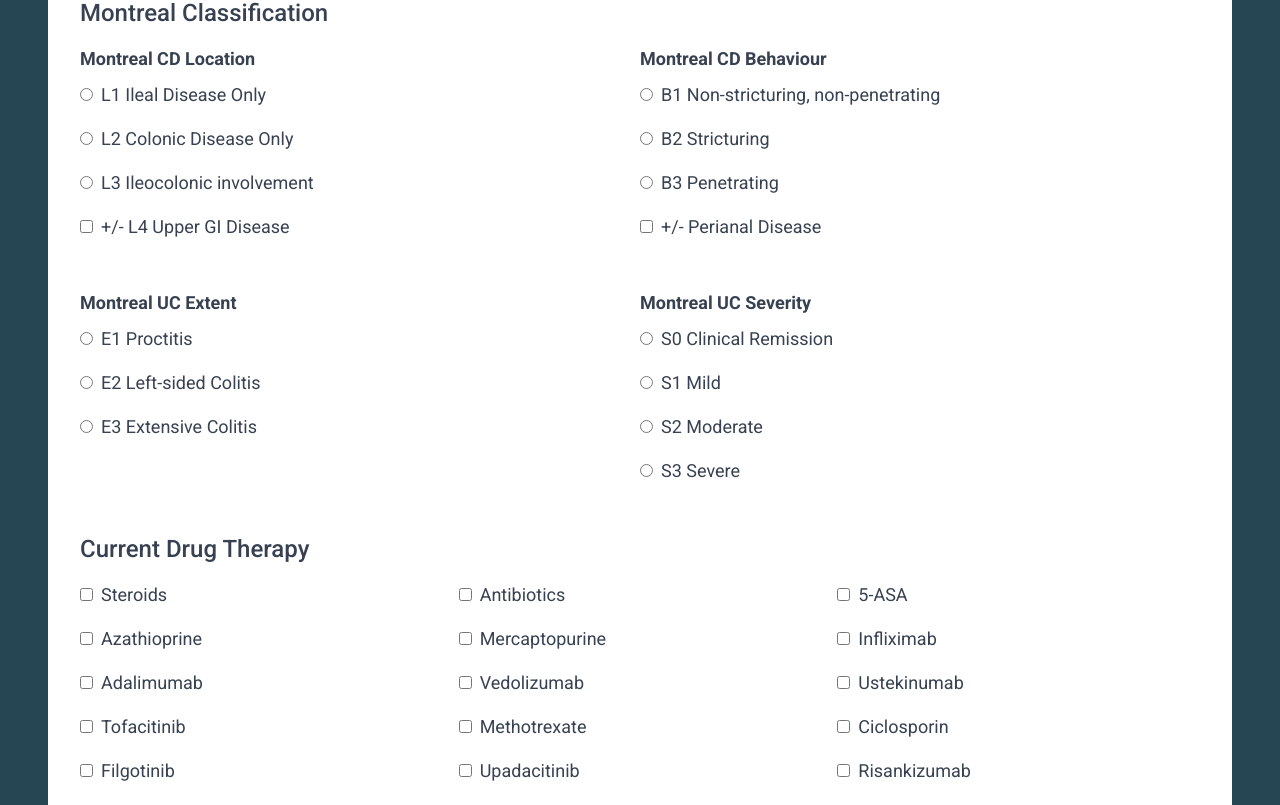
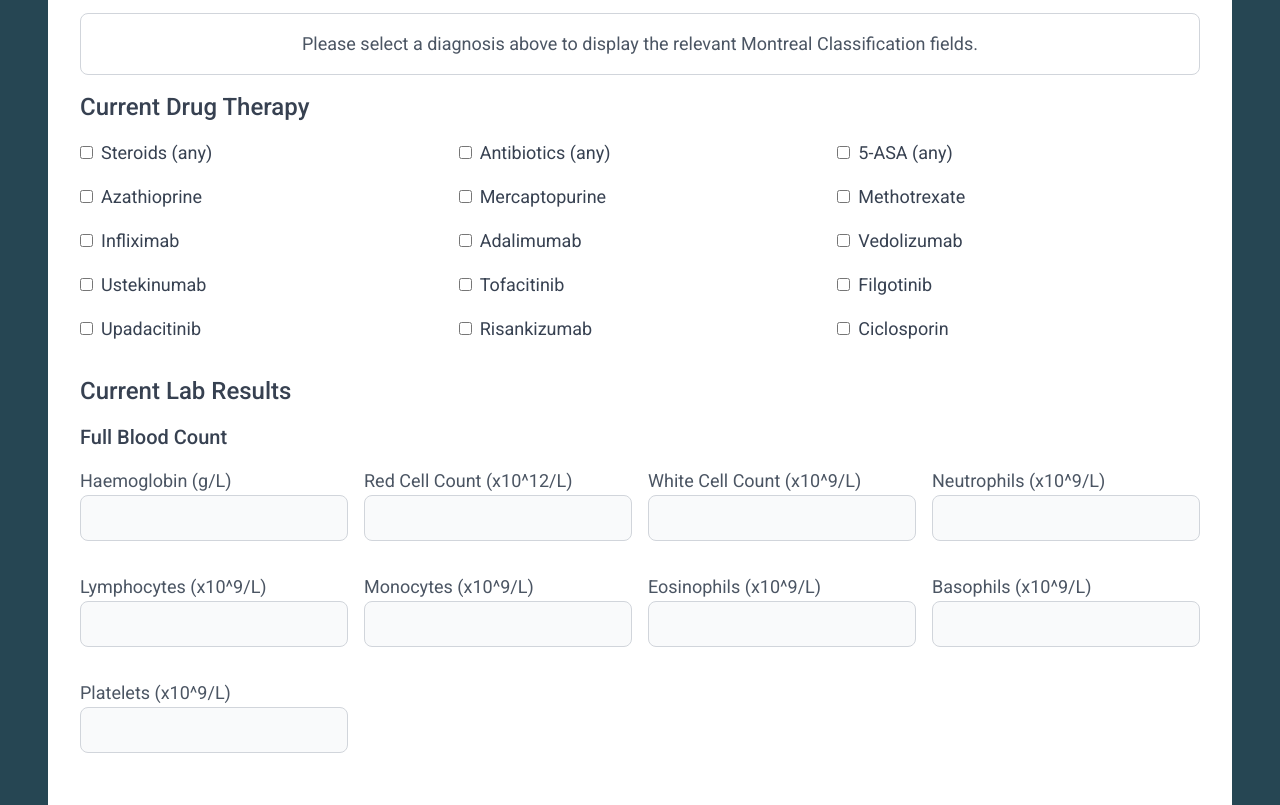
Before and after one commit to shaunchuah/musicstudy_nextjs, a Next.js app: page /fatigue-predictor in a window 1280 px wide. Shown: the part 863-1668 px from the top of the page. Built offline with nearby package versions, Linux system fonts and the light colour scheme.

Commit message:
Configure input form to show conditional fields depending on diagnosis grouping. Associated animation. Refactor checkbox field into separate component.

```diff
--- /dev/null
+++ b/components/forms/CheckboxField.js
@@ -0,0 +1,10 @@
+export default function CheckboxField({ id, label, register }) {
+    return (
+      <div>
+        <input type="checkbox" id={id} {...register(id)} />
+        <label htmlFor={id} className="ml-2">
+          {label}
+        </label>
+      </div>
+    );
+  }
--- a/pages/fatigue-predictor.js
+++ b/pages/fatigue-predictor.js
@@ -1,6 +1,7 @@
 import MotionPage from "../components/MotionPage";
 import SectionHeader from "../components/SectionHeader";
 import SectionWrapper from "../components/SectionWrapper";
+import CheckboxField from "../components/forms/CheckboxField";
 import { useForm, SubmitHandler } from "react-hook-form";
 import { useState } from "react";
 
@@ -11,6 +12,7 @@
     watch,
     formState: { errors },
   } = useForm();
+  const studyGroup = watch("study_group");
   const [result, setResult] = useState(null);
   const [isLoading, setIsLoading] = useState(false);
   const onSubmit = async (data) => {
@@ -55,7 +57,7 @@
           <SectionHeader title="Fatigue Predictor" />
 
           <div
-            class=" items-center px-8 py-4 mb-4 text-red-800 rounded-lg bg-red-100 "
+            class=" items-center px-4 md:px-8 py-4 mb-4 text-red-800 rounded-lg bg-red-100 "
             role="alert"
           >
             <div className="flex flex-row items-center mb-2">
@@ -76,16 +78,16 @@
             <div>
               <p className="mb-1">
                 This fatigue predictor is for research use/interest only and has
-                not been validated. We may record your responses to improve the model.
+                not been validated. We may record your responses to improve the
+                model.
               </p>
-
             </div>
           </div>
 
-          <div className="flex flex-col text-lg bg-white rounded-lg p-8 text-gray-700">
+          <div className="flex flex-col text-lg bg-white rounded-lg p-4 md:p-8 text-gray-700">
             <form onSubmit={handleSubmit(onSubmit)}>
-              <div className="grid md:grid-cols-2 gap-4">
-                <div class="mb-4 md:mb-0">
+              <div className="grid md:grid-cols-2 gap-4 mb-4">
+                <div class="mb-4 ">
                   <h3 className="text-2xl font-medium mb-4">Demographics</h3>
 
                   <div class="mb-4">
@@ -155,7 +157,7 @@
 
                   <div class="mb-4">
                     <label for="weight" class="mb-4 text-gray-600 ">
-                      Weight
+                      Weight (kg)
                     </label>
                     <input
                       type="number"
@@ -172,7 +174,7 @@
                       </span>
                     )}
                   </div>
-                  <div class="mb-4">
+                  <div class="">
                     <label for="is_smoker" class="mb-4 text-gray-600 ">
                       Smoking Status
                     </label>
@@ -264,14 +266,25 @@
                 </div>
               </div>
 
-              <h3 className="text-2xl font-medium mb-4 mt-12">
+              <h3 className="text-2xl font-medium mb-4 mt-4">
                 Montreal Classification
               </h3>
 
-              {/* Montreal CD Location and Behaviour */}
-              <div className="flex flex-wrap">
+              {!["cd", "ibdu", "uc"].includes(studyGroup) && (
+                <div className="my-4 p-4 border border-gray-300 rounded-lg text-center text-gray-600 animate-fadeIn">
+                  <p>
+                    Please select a diagnosis above to display the relevant
+                    Montreal Classification fields.
+                  </p>
+                </div>
+              )}
+
+              {(studyGroup === "cd" || studyGroup === "ibdu") && (
+                <div className="flex flex-wrap animate-fadeIn mb-4">
                   <div className="w-full md:w-1/2 pr-4 mb-4">
-                  <div className="mb-2 font-semibold">Montreal CD Location</div>
+                    <div className="mb-2 font-semibold">
+                      Montreal CD Location
+                    </div>
                     <div className="flex flex-col gap-4">
                       <div>
                         <input
@@ -379,9 +392,10 @@
                     </div>
                   </div>
                 </div>
+              )}
 
-              {/* Montreal UC Extent and Severity */}
-              <div className="flex flex-wrap mt-8">
+              {(studyGroup === "uc" || studyGroup === "ibdu") && (
+                <div className="flex flex-wrap mt-8 animate-fadeIn mb-4">
                   <div className="w-full md:w-1/2 pr-4 mb-4">
                     <div className="mb-2 font-semibold">Montreal UC Extent</div>
                     <div className="flex flex-col gap-4">
@@ -426,7 +440,9 @@
                     )}
                   </div>
                   <div className="w-full md:w-1/2">
-                  <div className="mb-2 font-semibold">Montreal UC Severity</div>
+                    <div className="mb-2 font-semibold">
+                      Montreal UC Severity
+                    </div>
                     <div className="flex flex-col gap-4">
                       <div>
                         <input
@@ -480,166 +496,90 @@
                     )}
                   </div>
                 </div>
-              <h3 className="mt-12 text-2xl font-medium mb-4">
+              )}
+              <h3 className=" text-2xl font-medium mb-4">
                 Current Drug Therapy
               </h3>
 
-              <div className="grid grid-cols-2 md:grid-cols-3 gap-4">
-                <div>
-                  <input
-                    type="checkbox"
+              <div className="grid grid-cols-2 md:grid-cols-3 gap-4 mb-8">
+                <CheckboxField
                   id="sampling_steroids"
-                    {...register("sampling_steroids")}
+                  label="Steroids (any)"
+                  register={register}
                 />
-                  <label htmlFor="sampling_steroids" className="ml-2">
-                    Steroids
-                  </label>
-                </div>
-                <div>
-                  <input
-                    type="checkbox"
+                <CheckboxField
                   id="sampling_abx"
-                    {...register("sampling_abx")}
+                  label="Antibiotics (any)"
+                  register={register}
                 />
-                  <label htmlFor="sampling_abx" className="ml-2">
-                    Antibiotics
-                  </label>
-                </div>
-                <div>
-                  <input
-                    type="checkbox"
+                <CheckboxField
                   id="sampling_asa"
-                    {...register("sampling_asa")}
+                  label="5-ASA (any)"
+                  register={register}
                 />
-                  <label htmlFor="sampling_asa" className="ml-2">
-                    5-ASA
-                  </label>
-                </div>
-                <div>
-                  <input
-                    type="checkbox"
+                <CheckboxField
                   id="sampling_aza"
-                    {...register("sampling_aza")}
+                  label="Azathioprine"
+                  register={register}
                 />
-                  <label htmlFor="sampling_aza" className="ml-2">
-                    Azathioprine
-                  </label>
-                </div>
-                <div>
-                  <input
-                    type="checkbox"
+                <CheckboxField
                   id="sampling_mp"
-                    {...register("sampling_mp")}
+                  label="Mercaptopurine"
+                  register={register}
                 />
-                  <label htmlFor="sampling_mp" className="ml-2">
-                    Mercaptopurine
-                  </label>
-                </div>
-                <div>
-                  <input
-                    type="checkbox"
+                <CheckboxField
+                  id="sampling_mtx"
+                  label="Methotrexate"
+                  register={register}
+                />
+                <CheckboxField
                   id="sampling_ifx"
-                    {...register("sampling_ifx")}
+                  label="Infliximab"
+                  register={register}
                 />
-                  <label htmlFor="sampling_ifx" className="ml-2">
-                    Infliximab
-                  </label>
-                </div>
-                <div>
-                  <input
-                    type="checkbox"
+                <CheckboxField
                   id="sampling_ada"
-                    {...register("sampling_ada")}
+                  label="Adalimumab"
+                  register={register}
                 />
-                  <label htmlFor="sampling_ada" className="ml-2">
-                    Adalimumab
-                  </label>
-                </div>
-                <div>
-                  <input
-                    type="checkbox"
+                <CheckboxField
                   id="sampling_vedo"
-                    {...register("sampling_vedo")}
+                  label="Vedolizumab"
+                  register={register}
                 />
-                  <label htmlFor="sampling_vedo" className="ml-2">
-                    Vedolizumab
-                  </label>
-                </div>
-                <div>
-                  <input
-                    type="checkbox"
+                <CheckboxField
                   id="sampling_uste"
-                    {...register("sampling_uste")}
+                  label="Ustekinumab"
+                  register={register}
                 />
-                  <label htmlFor="sampling_uste" className="ml-2">
-                    Ustekinumab
-                  </label>
-                </div>
-                <div>
-                  <input
-                    type="checkbox"
+                <CheckboxField
                   id="sampling_tofa"
-                    {...register("sampling_tofa")}
+                  label="Tofacitinib"
+                  register={register}
                 />
-                  <label htmlFor="sampling_tofa" className="ml-2">
-                    Tofacitinib
-                  </label>
-                </div>
-                <div>
-                  <input
-                    type="checkbox"
-                    id="sampling_mtx"
-                    {...register("sampling_mtx")}
+                <CheckboxField
+                  id="sampling_filgo"
+                  label="Filgotinib"
+                  register={register}
                 />
-                  <label htmlFor="sampling_mtx" className="ml-2">
-                    Methotrexate
-                  </label>
-                </div>
-                <div>
-                  <input
-                    type="checkbox"
+                <CheckboxField
+                  id="sampling_upa"
+                  label="Upadacitinib"
+                  register={register}
+                />
+                <CheckboxField
+                  id="sampling_risa"
+                  label="Risankizumab"
+                  register={register}
+                />
+                <CheckboxField
                   id="sampling_ciclosporin"
-                    {...register("sampling_ciclosporin")}
+                  label="Ciclosporin"
+                  register={register}
                 />
-                  <label htmlFor="sampling_ciclosporin" className="ml-2">
-                    Ciclosporin
-                  </label>
-                </div>
-                <div>
-                  <input
-                    type="checkbox"
-                    id="sampling_filgo"
-                    {...register("sampling_filgo")}
-                  />
-                  <label htmlFor="sampling_filgo" className="ml-2">
-                    Filgotinib
-                  </label>
-                </div>
-                <div>
-                  <input
-                    type="checkbox"
-                    id="sampling_upa"
-                    {...register("sampling_upa")}
-                  />
-                  <label htmlFor="sampling_upa" className="ml-2">
-                    Upadacitinib
-                  </label>
-                </div>
-                <div>
-                  <input
-                    type="checkbox"
-                    id="sampling_risa"
-                    {...register("sampling_risa")}
-                  />
-                  <label htmlFor="sampling_risa" className="ml-2">
-                    Risankizumab
-                  </label>
-                </div>
               </div>
 
-              <h3 className="mt-12 text-2xl font-medium mb-8">
-                Current Lab Results
-              </h3>
+              <h3 className="text-2xl font-medium mb-4">Current Lab Results</h3>
 
               <h4 className="text-xl font-medium mb-4">Full Blood Count</h4>
               <div className="md:grid md:grid-cols-3 lg:grid-cols-4 gap-4 mb-8">
@@ -980,7 +920,7 @@
 
           <div>
             {isLoading ? (
-              <div className="flex items-center justify-center bg-white rounded-lg p-8 text-gray-700 mt-8 text-lg">
+              <div className="flex items-center justify-center bg-white rounded-lg p-4 md:p-8 text-gray-700 mt-8 text-lg">
                 <svg
                   className="animate-spin inline w-5 h-5 mr-3 text-gray-700"
                   xmlns="http://www.w3.org/2000/svg"
@@ -1004,7 +944,7 @@
                 <span>Loading prediction...</span>
               </div>
             ) : result ? (
-              <div className="flex flex-col text-lg bg-white rounded-lg p-8 text-gray-700 mt-8">
+              <div className="flex flex-col text-lg bg-white rounded-lg p-4 md:p-8 text-gray-700 mt-8">
                 <h3 className="text-2xl font-medium mb-4">
                   Prediction Results
                 </h3>
@@ -1039,7 +979,8 @@
                     </p>
                     <p className="text-sm">
                       The model outputs a probability between 0 and 1 with 0
-                      representing low fatigue and 1 representing high fatigue. A value close to 0.5 reflects high uncertainty.
+                      representing low fatigue and 1 representing high fatigue.
+                      A value close to 0.5 reflects high uncertainty.
                     </p>
                   </div>
                 </div>
@@ -1051,7 +992,7 @@
                 )}
               </div>
             ) : (
-              <div className="flex flex-col text-lg bg-white rounded-lg p-8 text-gray-700 mt-8">
+              <div className="flex flex-col text-lg bg-white rounded-lg p-4 md:p-8 text-gray-700 mt-8">
                 <h3 className="text-2xl font-medium mb-4">
                   Prediction Results
                 </h3>
```
Also changed, not shown: tailwind.config.js (+11 -1 lines). Lines whose indentation alone changed are shown as unchanged.
